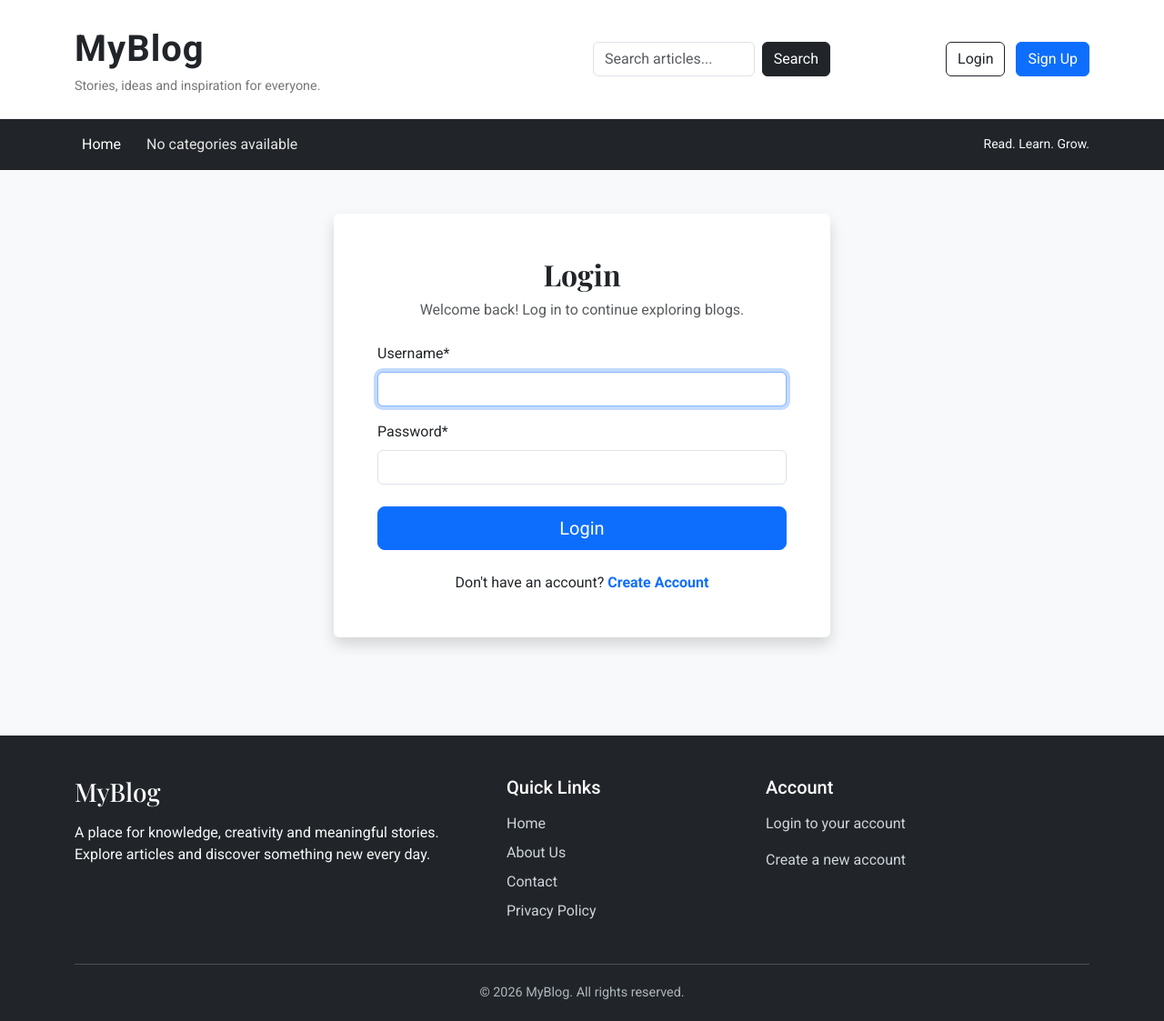
After one commit to mohitduhan2000/django-blog, a Django app: page /login/ in a window 1280 px wide. The commit adds this page. Shown: the whole page at 91% size. Run offline with Django 5.2, Linux system fonts and the light colour scheme; data that the repository does not hold is empty; some libraries are stand-ins or nearby versions.

Commit message:
added register login logout functionality

```diff
--- a/blog_main/settings.py
+++ b/blog_main/settings.py
@@ -37,7 +37,9 @@ INSTALLED_APPS = [
     'django.contrib.messages',
     'django.contrib.staticfiles',
     'blogs',
-    'about'
+    'about',
+    'crispy_forms',
+    'crispy_bootstrap4',
 ]
 
 MIDDLEWARE = [
@@ -134,3 +136,5 @@ MAILERS = {
 
 MEDIA_URL = '/media/'
 MEDIA_ROOT = BASE_DIR / 'media'
+
+CRISPY_TEMPLATE_PACK = 'bootstrap4'
--- a/blog_main/urls.py
+++ b/blog_main/urls.py
@@ -26,7 +26,10 @@ urlpatterns = [
     path('category/', include('blogs.urls')),
     path('post/<str:slug>', views.post_details, name="post_details"),
     path('about/', include('about.urls'), name="about"),
-    path('blog/search/', views.blog_search, name="blog_search")
+    path('blog/search/', views.blog_search, name="blog_search"),
+    path('register/', views.register, name="register"),
+    path('login/', views.login_view, name="login"),
+    path('logout/', views.logout_view, name="logout")
 ]
 
 if settings.DEBUG:
--- a/blog_main/views.py
+++ b/blog_main/views.py
@@ -1,8 +1,11 @@
-from django.shortcuts import render, get_object_or_404
+from django.shortcuts import render, get_object_or_404, redirect
 from django.http import HttpResponse
 from blogs.models import Category, Blog
 from about.models import About
 from django.db.models import Q
+from .forms import RegistraionForm
+from django.contrib.auth.forms import AuthenticationForm, UserCreationForm
+from django.contrib.auth import login, authenticate, logout
 
 def home(request):
   # categories = Category.objects.all()    # Context processor
@@ -39,3 +42,41 @@ def blog_search(request):
     'keyword' : keyword
   }
   return render(request, 'search.html', context)
+
+
+def register(request):
+  if request.method == "POST":
+    # form = RegistraionForm(request.POST)
+    form = UserCreationForm(request.POST)
+    if form.is_valid():
+      form.save()
+      return redirect('register')
+  else:
+    form = RegistraionForm()
+
+  context = {
+    'form' : form
+  }
+  return render(request, 'register.html', context)
+
+def login_view(request):
+  if request.method == "POST":
+    form = AuthenticationForm(request, request.POST)
+    if form.is_valid():
+      username = form.cleaned_data['username']
+      password = form.cleaned_data['password']
+      user = authenticate(request, username=username, password=password)
+      if user is not None:
+        login(request, user)
+        return redirect('home')
+  else:
+    form = AuthenticationForm()
+
+  context = {
+    'form' : form
+  }
+  return render(request, 'login.html', context)
+
+def logout_view(request):
+  logout(request)
+  return redirect('home')
--- a/templates/footer.html
+++ b/templates/footer.html
@@ -37,13 +37,22 @@
             <div class="col-md-4">
                 <h5 class="mb-3">Account</h5>
 
+                {% if not user.is_authenticated %}
                 <p>
-                    <a href="#">Login to your account</a>
+                    <a href="{% url 'login' %}">Login to your account</a>
                 </p>
 
                 <p>
-                    <a href="#">Create a new account</a>
+                    <a href="{% url 'register' %}">Create a new account</a>
                 </p>
+                {% else %}
+                <p>
+                    <span class="me-2 fw-semibold">
+                        Welcome, {{ user.username }}!
+                    </span>
+                    <a href="{% url 'logout' %}">Logout</a>
+                </p>
+                {% endif %}
             </div>
 
         </div>
--- a/templates/header.html
+++ b/templates/header.html
@@ -1,7 +1,6 @@
 <header class="top-header py-4">
   <div class="container">
     <div class="row align-items-center gy-3">
-
       <div class="col-md-6 text-center text-md-start">
         <a href="{% url 'home' %}" class="brand-title">MyBlog</a>
         <p class="brand-subtitle mb-0">
@@ -12,29 +11,40 @@
       <!-- Static search form: not connected to Django search yet -->
       <div class="col-md-3">
         <form action="{% url 'blog_search' %}" method="get" class="d-flex">
-                    <input type="text" name="keyword" value="{{ keyword }}"
+          <input
+            type="text"
+            name="keyword"
+            value="{{ keyword }}"
             class="form-control"
             placeholder="Search articles..."
-                           aria-label="Search articles">
-                    <button class="btn btn-dark ms-2" type="submit">
-                        Search
-                    </button>
+            aria-label="Search articles"
+          />
+          <button class="btn btn-dark ms-2" type="submit">Search</button>
         </form>
       </div>
 
       <!-- Login and Signup -->
       <div class="col-md-3 text-center text-md-end">
-                <a href="/accounts/login/"
-                   class="btn btn-outline-dark me-2">
+        {% if not user.is_authenticated %}
+
+        <a href="{% url 'login' %}" class="btn btn-outline-dark me-2">
           Login
         </a>
 
-                <a href="/accounts/register/"
-                   class="btn btn-primary">
-                    Sign Up
-                </a>
+        <a href="{% url 'register' %}" class="btn btn-primary"> Sign Up </a>
+
+        {% else %}
+
+        <form action="{% url 'logout' %}" method="POST" class="d-inline">
+          {% csrf_token %}
+        <span class="me-2 fw-semibold">
+                Welcome, {{ user.username }}!
+        </span>
+          <button type="submit" class="btn btn-warning">Logout</button>
+        </form>
+
+        {% endif %}
       </div>
-
     </div>
   </div>
 </header>
--- /dev/null
+++ b/templates/login.html
@@ -0,0 +1,57 @@
+{% extends "base.html" %}
+{% load crispy_forms_tags %}
+
+{% block content %}
+
+<div class="container py-5">
+
+    <div class="row justify-content-center">
+        <div class="col-md-8 col-lg-6">
+
+            <div class="card shadow border-0">
+                <div class="card-body p-4 p-md-5">
+
+                    <!-- Heading -->
+                    <div class="text-center mb-4">
+                        <h2 class="fw-bold">Login</h2>
+                        <p class="text-muted">
+                            Welcome back! Log in to continue exploring blogs.
+                        </p>
+                    </div>
+
+                    <!-- Login Form -->
+                    <form action="{% url 'login' %}" method="POST">
+
+                        {% csrf_token %}
+
+                        {{ form|crispy }}
+
+                        <!-- Submit Button -->
+                        <div class="d-grid mt-4">
+                            <button type="submit" class="btn btn-primary btn-lg">
+                                Login
+                            </button>
+                        </div>
+
+                    </form>
+
+                    <!-- Registration Link -->
+                    <div class="text-center mt-4">
+                        <p class="mb-0">
+                            Don't have an account?
+                            <a href="{% url 'register' %}"
+                               class="text-decoration-none fw-semibold">
+                                Create Account
+                            </a>
+                        </p>
+                    </div>
+
+                </div>
+            </div>
+
+        </div>
+    </div>
+
+</div>
+
+{% endblock %}
```
Also changed, not shown: blog_main/forms.py (added, +7 -0 lines), templates/register.html (added, +61 -0 lines). Lines whose indentation alone changed are shown as unchanged.
